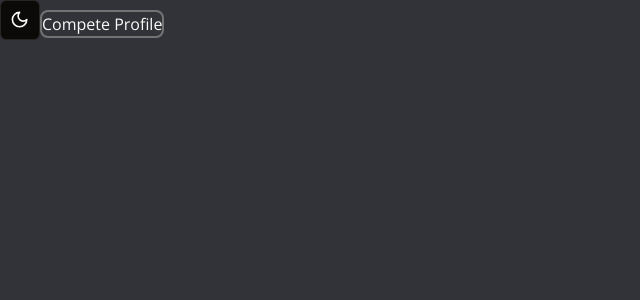
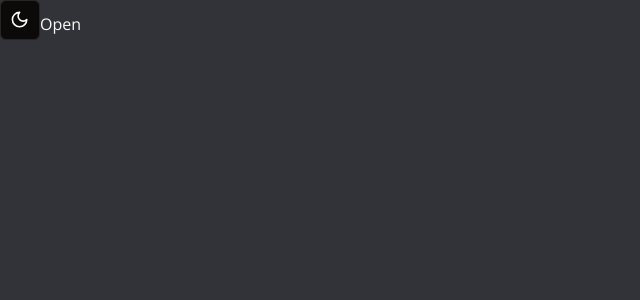
Before and after one commit to Binit06/Kutumb, a Next.js app: page / in a window 1280 px wide. Shown: the top 300 px of the page, without its empty margins (0-640 px from the left). Built offline with nearby package versions, Linux system fonts and the light colour scheme.

Commit message:
fixed(core): auth

```diff
--- a/app/(auth)/layout.tsx
+++ b/app/(auth)/layout.tsx
@@ -1,6 +1,6 @@
 const AuthLayout = ({children}: {children: React.ReactNode}) => {
     return(
-        <div className="bg-neutral-300 h-full grid place-content-center">
+        <div className="bg-neutral-300 h-[100vh] grid place-content-center">
             {children}
         </div>
     )
--- a/app/(main)/(routes)/page.tsx
+++ b/app/(main)/(routes)/page.tsx
@@ -7,21 +7,20 @@ export default function Home() {
       <Sheet>
         <div>
           <UserButton
-          afterSignOutUrl="/"
+          afterSignOutUrl="/sign-up"
           />
           <ModeToggle />
-          <SheetTrigger>
-            <div className="padding-3 border-2 border-neutral-500 rounded-lg">
-            Compete Profile
-            </div>
-          </SheetTrigger>
+          <SheetTrigger>Open</SheetTrigger>
           <SheetContent>
             <SheetHeader>
-              <SheetTitle>Are you absolutely Sure?</SheetTitle>
-              <SheetDescription>This action cannot be undone. This will permanently delete your account and remove your data from our servers.</SheetDescription>
+              <SheetTitle>Are you absolutely sure?</SheetTitle>
+              <SheetDescription>
+                This action cannot be undone. This will permanently delete your account
+                and remove your data from our servers.
+              </SheetDescription>
             </SheetHeader>
           </SheetContent>
         </div>
-      </Sheet>
+        </Sheet>
     );
 }
--- a/app/layout.tsx
+++ b/app/layout.tsx
@@ -4,6 +4,7 @@ import "./globals.css";
 import {ClerkProvider} from '@clerk/nextjs'
 import { ThemeProvider } from "@/components/providers/theme-provider";
 import { cn } from "@/lib/utils";
+import { Sheet } from "lucide-react";
 
 const fonts = Open_Sans({ subsets: ["latin"] });
 
```
